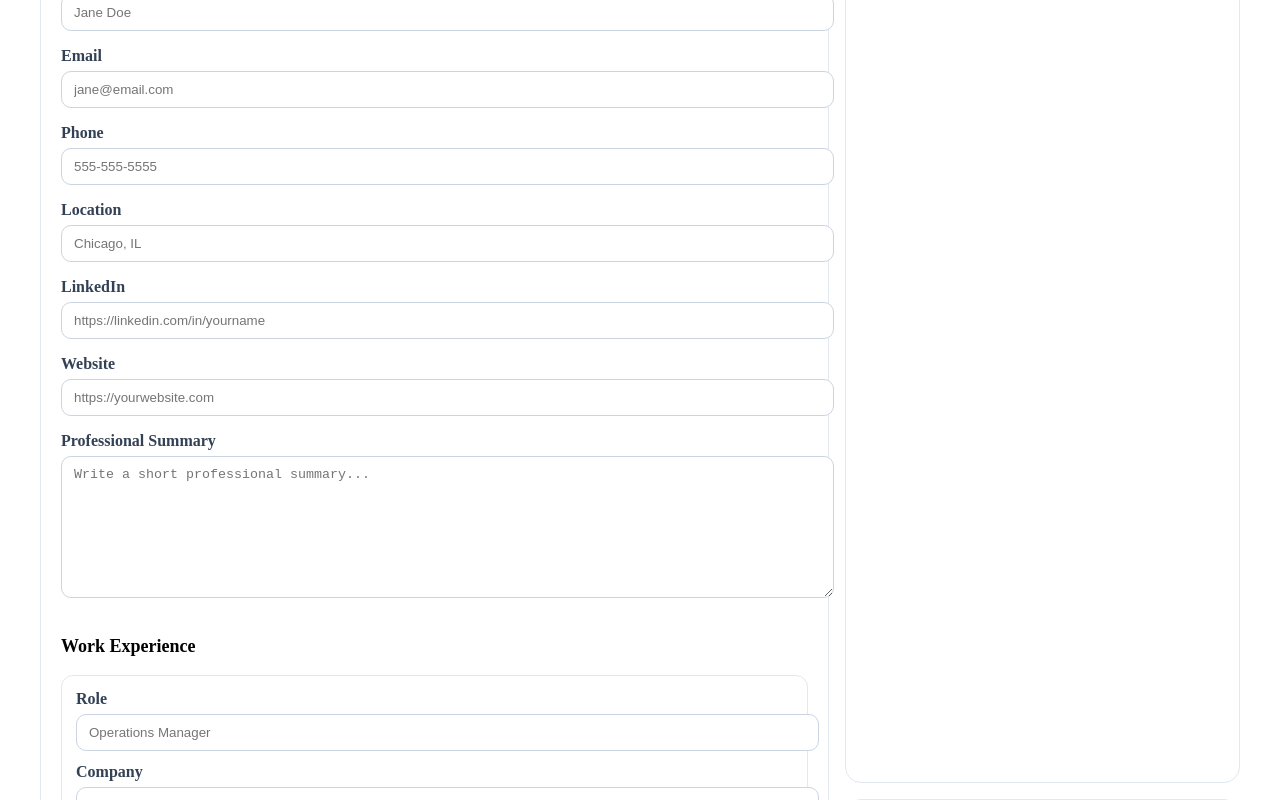
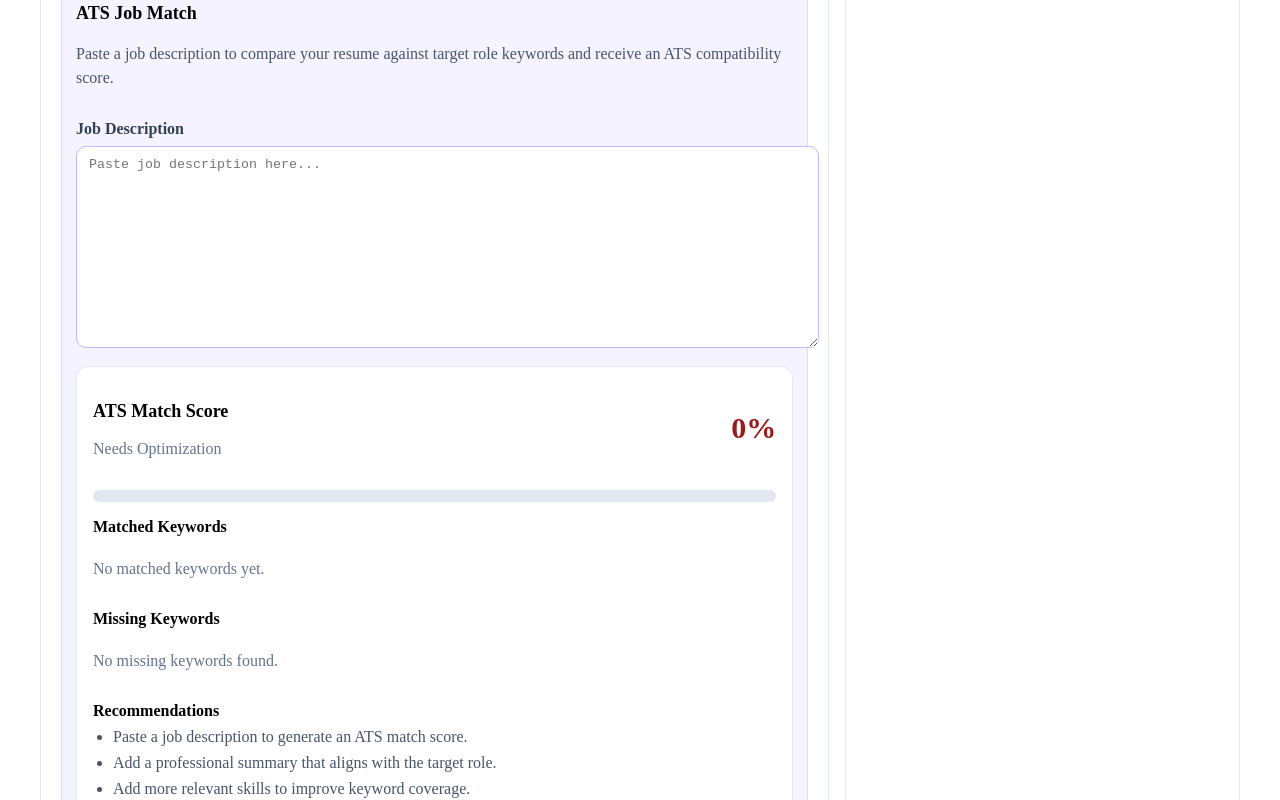
Before and after one commit to mike41192/Crestpoint-solutions-modular-v2, a Next.js app: page /dashboard/resume in a window 1280 px wide. Shown: the part 2120-2920 px from the top of the page. Built offline with nearby package versions, Linux system fonts and the light colour scheme.

Commit message:
Phase 141: add ATS scoring module build

```diff
--- /dev/null
+++ b/src/components/resume/ResumeATSPanel.tsx
@@ -0,0 +1,183 @@
+import type { ATSAnalysisResult } from "@/modules/resume-builder"
+
+type ResumeATSPanelProps = {
+  result: ATSAnalysisResult
+}
+
+function getScoreLabel(score: number) {
+  if (score >= 85) {
+    return "Excellent Match"
+  }
+
+  if (score >= 70) {
+    return "Strong Match"
+  }
+
+  if (score >= 50) {
+    return "Developing Match"
+  }
+
+  return "Needs Optimization"
+}
+
+function getScoreColor(score: number) {
+  if (score >= 85) {
+    return "#166534"
+  }
+
+  if (score >= 70) {
+    return "#1d4ed8"
+  }
+
+  if (score >= 50) {
+    return "#92400e"
+  }
+
+  return "#991b1b"
+}
+
+export function ResumeATSPanel({ result }: ResumeATSPanelProps) {
+  return (
+    <div
+      style={{
+        border: "1px solid #e2e8f0",
+        borderRadius: "12px",
+        padding: "16px",
+        background: "#ffffff",
+        display: "grid",
+        gap: "16px",
+      }}
+    >
+      <div
+        style={{
+          display: "flex",
+          justifyContent: "space-between",
+          gap: "12px",
+          flexWrap: "wrap",
+          alignItems: "center",
+        }}
+      >
+        <div>
+          <h3 style={{ fontSize: "18px", fontWeight: 700 }}>
+            ATS Match Score
+          </h3>
+
+          <p style={{ marginTop: "4px", color: "#64748b" }}>
+            {getScoreLabel(result.score)}
+          </p>
+        </div>
+
+        <div
+          style={{
+            fontSize: "30px",
+            fontWeight: 800,
+            color: getScoreColor(result.score),
+          }}
+        >
+          {result.score}%
+        </div>
+      </div>
+
+      <div
+        style={{
+          height: "12px",
+          borderRadius: "999px",
+          background: "#e2e8f0",
+          overflow: "hidden",
+        }}
+      >
+        <div
+          style={{
+            width: `${result.score}%`,
+            height: "100%",
+            background: getScoreColor(result.score),
+          }}
+        />
+      </div>
+
+      <div>
+        <strong>Matched Keywords</strong>
+
+        <div
+          style={{
+            marginTop: "8px",
+            display: "flex",
+            flexWrap: "wrap",
+            gap: "8px",
+          }}
+        >
+          {result.matchedKeywords.length > 0 ? (
+            result.matchedKeywords.map((keyword) => (
+              <span
+                key={keyword}
+                style={{
+                  borderRadius: "999px",
+                  padding: "6px 10px",
+                  background: "#dcfce7",
+                  color: "#166534",
+                  fontWeight: 700,
+                  fontSize: "13px",
+                }}
+              >
+                {keyword}
+              </span>
+            ))
+          ) : (
+            <p style={{ color: "#64748b" }}>No matched keywords yet.</p>
+          )}
+        </div>
+      </div>
+
+      <div>
+        <strong>Missing Keywords</strong>
+
+        <div
+          style={{
+            marginTop: "8px",
+            display: "flex",
+            flexWrap: "wrap",
+            gap: "8px",
+          }}
+        >
+          {result.missingKeywords.length > 0 ? (
+            result.missingKeywords.map((keyword) => (
+              <span
+                key={keyword}
+                style={{
+                  borderRadius: "999px",
+                  padding: "6px 10px",
+                  background: "#fee2e2",
+                  color: "#991b1b",
+                  fontWeight: 700,
+                  fontSize: "13px",
+                }}
+              >
+                {keyword}
+              </span>
+            ))
+          ) : (
+            <p style={{ color: "#64748b" }}>No missing keywords found.</p>
+          )}
+        </div>
+      </div>
+
+      <div>
+        <strong>Recommendations</strong>
+
+        <ul style={{ marginTop: "8px", paddingLeft: "20px" }}>
+          {result.recommendations.map((recommendation) => (
+            <li
+              key={recommendation}
+              style={{
+                color: "#475569",
+                marginBottom: "8px",
+              }}
+            >
+              {recommendation}
+            </li>
+          ))}
+        </ul>
+      </div>
+    </div>
+  )
+}
--- /dev/null
+++ b/src/components/resume/ResumeJobMatchForm.tsx
@@ -0,0 +1,71 @@
+"use client"
+
+import { useMemo, useState } from "react"
+import { ResumeATSPanel } from "@/components/resume/ResumeATSPanel"
+import {
+  analyzeResumeAgainstJobDescription,
+  type ResumeBuilderFormData,
+} from "@/modules/resume-builder"
+
+type ResumeJobMatchFormProps = {
+  data: ResumeBuilderFormData
+}
+
+export function ResumeJobMatchForm({ data }: ResumeJobMatchFormProps) {
+  const [jobDescription, setJobDescription] = useState("")
+
+  const atsResult = useMemo(
+    () => analyzeResumeAgainstJobDescription(data, jobDescription),
+    [data, jobDescription]
+  )
+
+  return (
+    <div
+      style={{
+        border: "1px solid #ddd6fe",
+        borderRadius: "12px",
+        padding: "14px",
+        background: "#f5f3ff",
+        display: "grid",
+        gap: "14px",
+      }}
+    >
+      <div>
+        <h3 style={{ fontSize: "18px", fontWeight: 700 }}>
+          ATS Job Match
+        </h3>
+
+        <p style={{ marginTop: "6px", color: "#475569", lineHeight: 1.5 }}>
+          Paste a job description to compare your resume against target role
+          keywords and receive an ATS compatibility score.
+        </p>
+      </div>
+
+      <label
+        style={{
+          display: "block",
+          fontWeight: 700,
+          color: "#334155",
+        }}
+      >
+        Job Description
+        <textarea
+          value={jobDescription}
+          onChange={(event) => setJobDescription(event.target.value)}
+          placeholder="Paste job description here..."
+          style={{
+            width: "100%",
+            marginTop: "8px",
+            minHeight: "180px",
+            resize: "vertical",
+            padding: "10px 12px",
+            border: "1px solid #c4b5fd",
+            borderRadius: "10px",
+          }}
+        />
+      </label>
+
+      <ResumeATSPanel result={atsResult} />
+    </div>
+  )
+}
--- a/src/components/resume/ResumeStarterForm.tsx
+++ b/src/components/resume/ResumeStarterForm.tsx
@@ -4,6 +4,7 @@ import { useEffect, useMemo, useState } from "react"
 import { ResumeCompletionCard } from "@/components/resume/ResumeCompletionCard"
 import { ResumeEditorPreview } from "@/components/resume/ResumeEditorPreview"
 import { ResumeImportPanel } from "@/components/resume/ResumeImportPanel"
+import { ResumeJobMatchForm } from "@/components/resume/ResumeJobMatchForm"
 import { ResumeOptimizeActions } from "@/components/resume/ResumeOptimizeActions"
 import { ResumeValidationPanel } from "@/components/resume/ResumeValidationPanel"
 import { ContactSection } from "@/components/resume/form-sections/ContactSection"
@@ -385,6 +386,8 @@ export function ResumeStarterForm({ data }: ResumeStarterFormProps) {
           onApplySuggestion={applyOptimizationSuggestion}
         />
 
+        <ResumeJobMatchForm data={formData} />
+
         <ContactSection
           contact={formData.contact}
           onChange={updateContactField}
--- /dev/null
+++ b/src/modules/resume-builder/ats.ts
@@ -0,0 +1,173 @@
+import type { ResumeBuilderFormData } from "./types"
+
+export type ATSKeywordMatch = {
+  keyword: string
+  matched: boolean
+}
+
+export type ATSAnalysisResult = {
+  score: number
+  matchedKeywords: string[]
+  missingKeywords: string[]
+  keywordMatches: ATSKeywordMatch[]
+  recommendations: string[]
+}
+
+const commonStopWords = new Set([
+  "and",
+  "or",
+  "the",
+  "a",
+  "an",
+  "to",
+  "of",
+  "in",
+  "for",
+  "with",
+  "on",
+  "by",
+  "is",
+  "are",
+  "as",
+  "at",
+  "from",
+  "this",
+  "that",
+  "be",
+  "will",
+  "you",
+  "your",
+  "we",
+  "our",
+  "their",
+  "they",
+  "it",
+  "role",
+  "job",
+  "position",
+  "candidate",
+  "responsibilities",
+  "requirements",
+])
+
+function normalizeText(value: string) {
+  return value.toLowerCase().replace(/[^a-z0-9+#.\s-]/g, " ")
+}
+
+function getResumeSearchText(data: ResumeBuilderFormData) {
+  return normalizeText(
+    [
+      data.contact.fullName,
+      data.contact.location,
+      data.summary,
+      data.experience
+        .map((item) =>
+          [
+            item.company,
+            item.role,
+            item.location,
+            item.bullets.join(" "),
+          ].join(" ")
+        )
+        .join(" "),
+      data.education
+        .map((item) =>
+          [item.school, item.degree, item.field].join(" ")
+        )
+        .join(" "),
+      data.skills.join(" "),
+      data.certifications.join(" "),
+    ].join(" ")
+  )
+}
+
+export function extractATSKeywords(jobDescription: string) {
+  const normalized = normalizeText(jobDescription)
+
+  const words = normalized
+    .split(/\s+/)
+    .map((word) => word.trim())
+    .filter((word) => word.length >= 3)
+    .filter((word) => !commonStopWords.has(word))
+
+  const frequency = new Map<string, number>()
+
+  words.forEach((word) => {
+    frequency.set(word, (frequency.get(word) || 0) + 1)
+  })
+
+  return Array.from(frequency.entries())
+    .sort((a, b) => b[1] - a[1])
+    .slice(0, 25)
+    .map(([keyword]) => keyword)
+}
+
+export function analyzeResumeAgainstJobDescription(
+  resumeData: ResumeBuilderFormData,
+  jobDescription: string
+): ATSAnalysisResult {
+  const keywords = extractATSKeywords(jobDescription)
+  const resumeText = getResumeSearchText(resumeData)
+
+  const keywordMatches = keywords.map((keyword) => ({
+    keyword,
+    matched: resumeText.includes(keyword),
+  }))
+
+  const matchedKeywords = keywordMatches
+    .filter((item) => item.matched)
+    .map((item) => item.keyword)
+
+  const missingKeywords = keywordMatches
+    .filter((item) => !item.matched)
+    .map((item) => item.keyword)
+
+  const score =
+    keywords.length === 0
+      ? 0
+      : Math.round((matchedKeywords.length / keywords.length) * 100)
+
+  const recommendations: string[] = []
+
+  if (!jobDescription.trim()) {
+    recommendations.push("Paste a job description to generate an ATS match score.")
+  }
+
+  if (score < 50 && keywords.length > 0) {
+    recommendations.push(
+      "Your resume is missing several important keywords from the job description."
+    )
+  }
+
+  if (missingKeywords.length > 0) {
+    recommendations.push(
+      "Add truthful missing keywords where they fit naturally in your summary, skills, or experience."
+    )
+  }
+
+  if (!resumeData.summary.trim()) {
+    recommendations.push(
+      "Add a professional summary that aligns with the target role."
+    )
+  }
+
+  if (resumeData.skills.length < 5) {
+    recommendations.push(
+      "Add more relevant skills to improve keyword coverage."
+    )
+  }
+
+  if (recommendations.length === 0) {
+    recommendations.push(
+      "Your resume has strong initial keyword alignment with this job description."
+    )
+  }
+
+  return {
+    score,
+    matchedKeywords,
+    missingKeywords,
+    keywordMatches,
+    recommendations,
+  }
+}
--- a/src/modules/resume-builder/index.ts
+++ b/src/modules/resume-builder/index.ts
@@ -11,3 +11,4 @@ export * from "./tutorial"
 export * from "./types"
 export * from "./usage"
 export * from "./validation"
+export * from "./ats"
```
